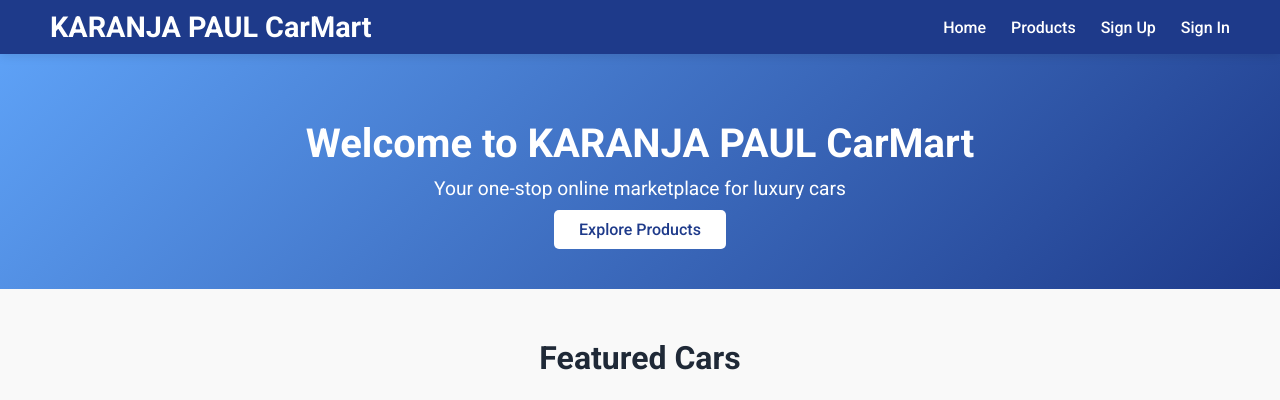
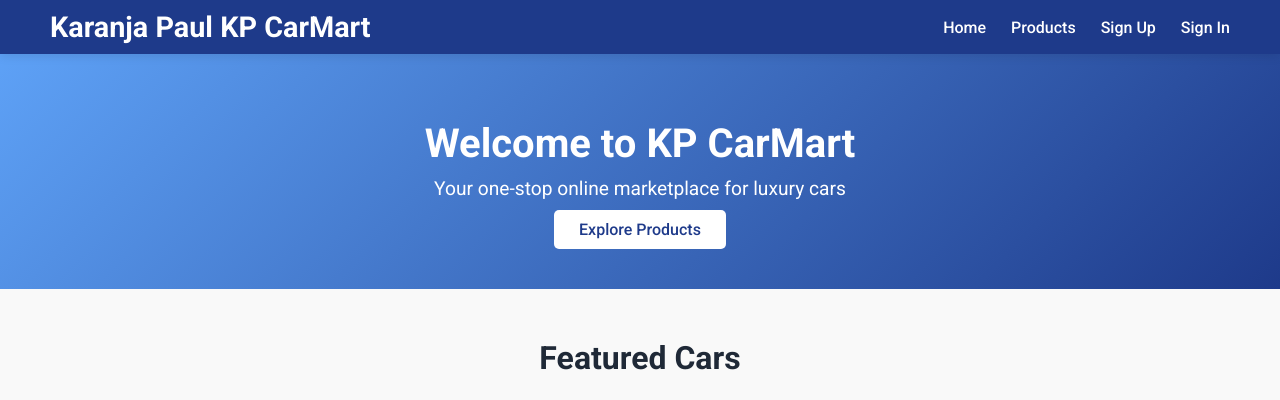
Before and after one commit to Karanja-Paul-Kibebe/CAPSTONE-PROJECT-ASSIGNMENT-KARANJA-PAUL-KIBEBE-SCT212-0064-2025, a plain HTML site: page index.html in a window 1280 px wide. Shown: the top 400 px of the page. Drawn offline with Linux system fonts and the light colour scheme.

Commit message:
Update index.html
Karanja Paul commit

```diff
--- a/index.html
+++ b/index.html
@@ -10,7 +10,7 @@
 <body>
     <!-- Header -->
     <header class="main-header">
-        <div class="logo">KARANJA PAUL CarMart</div>
+       <div class="logo">Karanja Paul KP CarMart</div>
         <nav>
             <ul>
                 <li><a href="index.html">Home</a></li>
@@ -23,7 +23,7 @@
 
     <!-- Hero Section -->
     <section class="hero">
-        <h1>Welcome to KARANJA PAUL CarMart</h1>
+        <h1>Welcome to KP CarMart</h1>
         <p>Your one-stop online marketplace for luxury cars</p>
         <a href="products.html" class="btn">Explore Products</a>
     </section>
```
